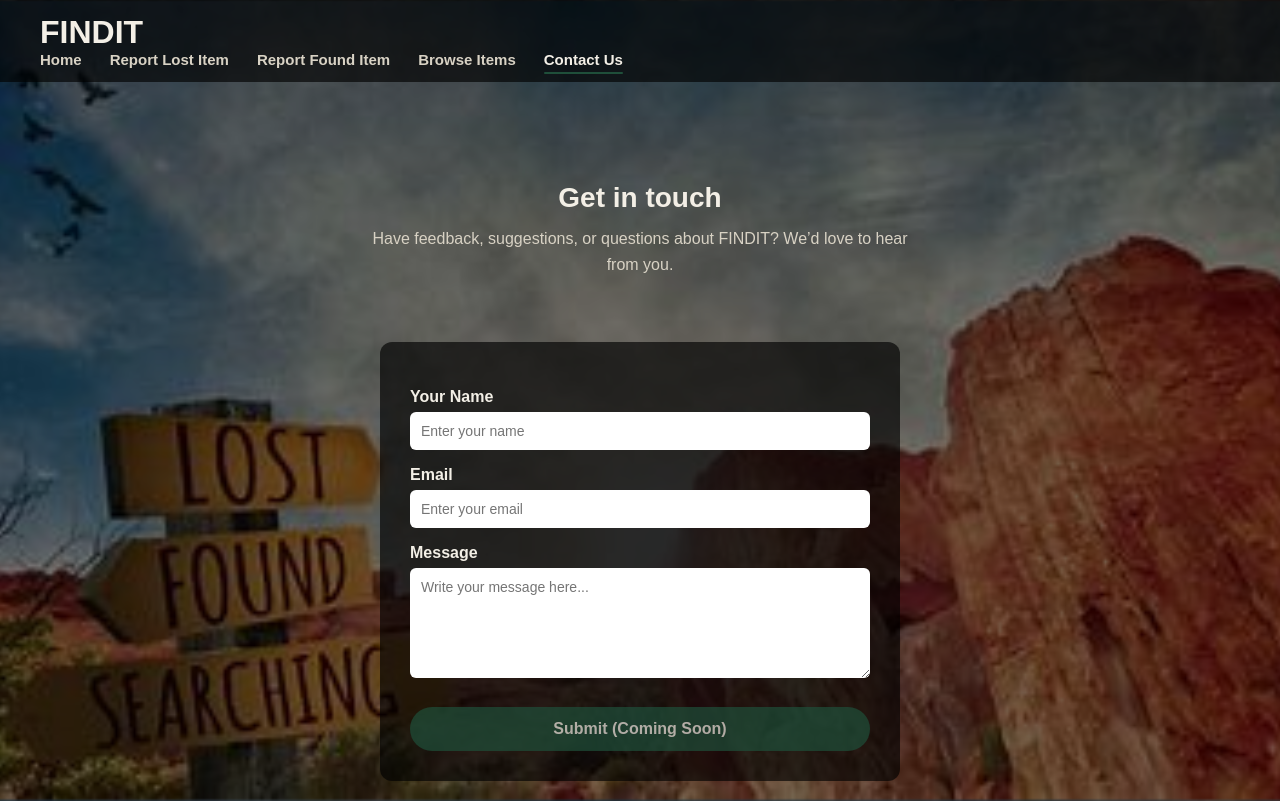
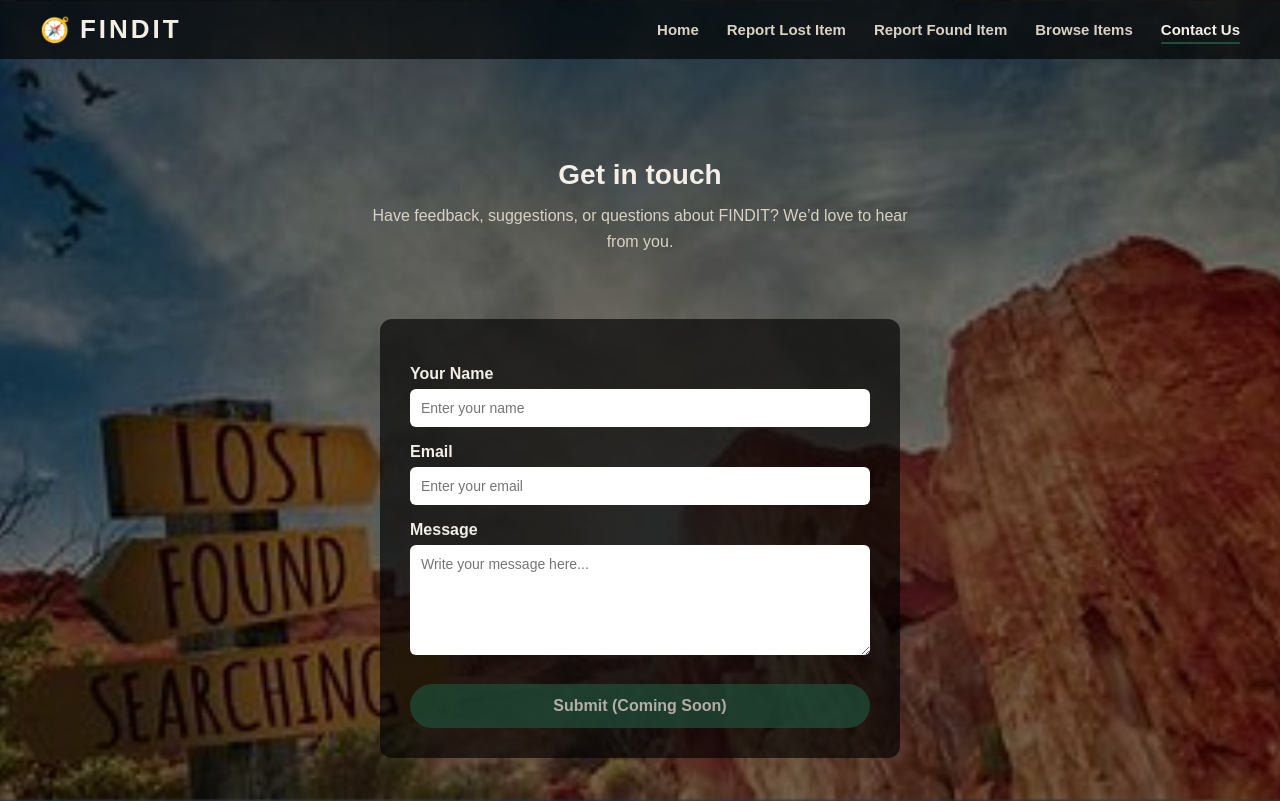
Before and after one commit to Ekansha20/lostfoundwebapp, a plain HTML site: page contact.html in a window 1280 px wide. Shown: the top 801 px of the page. Drawn offline with Linux system fonts and the light colour scheme.

Commit message:
updating header

```diff
--- a/contact.html
+++ b/contact.html
@@ -7,14 +7,22 @@
 <body>
 
 <header class="main-header">
-  <h1>FINDIT</h1>
+  <div class="header-inner">
+
+    <div class="brand">
+      <span class="brand-icon">🧭</span>
+      <span class="brand-text">FINDIT</span>
+    </div>
+
     <nav class="main-nav">
-    <a href="index.html">Home</a>
+      <a href="index.html" >Home</a>
       <a href="lost.html">Report Lost Item</a>
       <a href="found.html">Report Found Item</a>
       <a href="items.html">Browse Items</a>
       <a href="contact.html" class="active">Contact Us</a>
     </nav>
+
+  </div>
 </header>
 
 <div class="contact-wrapper">
```
Lines whose indentation alone changed are shown as unchanged.
